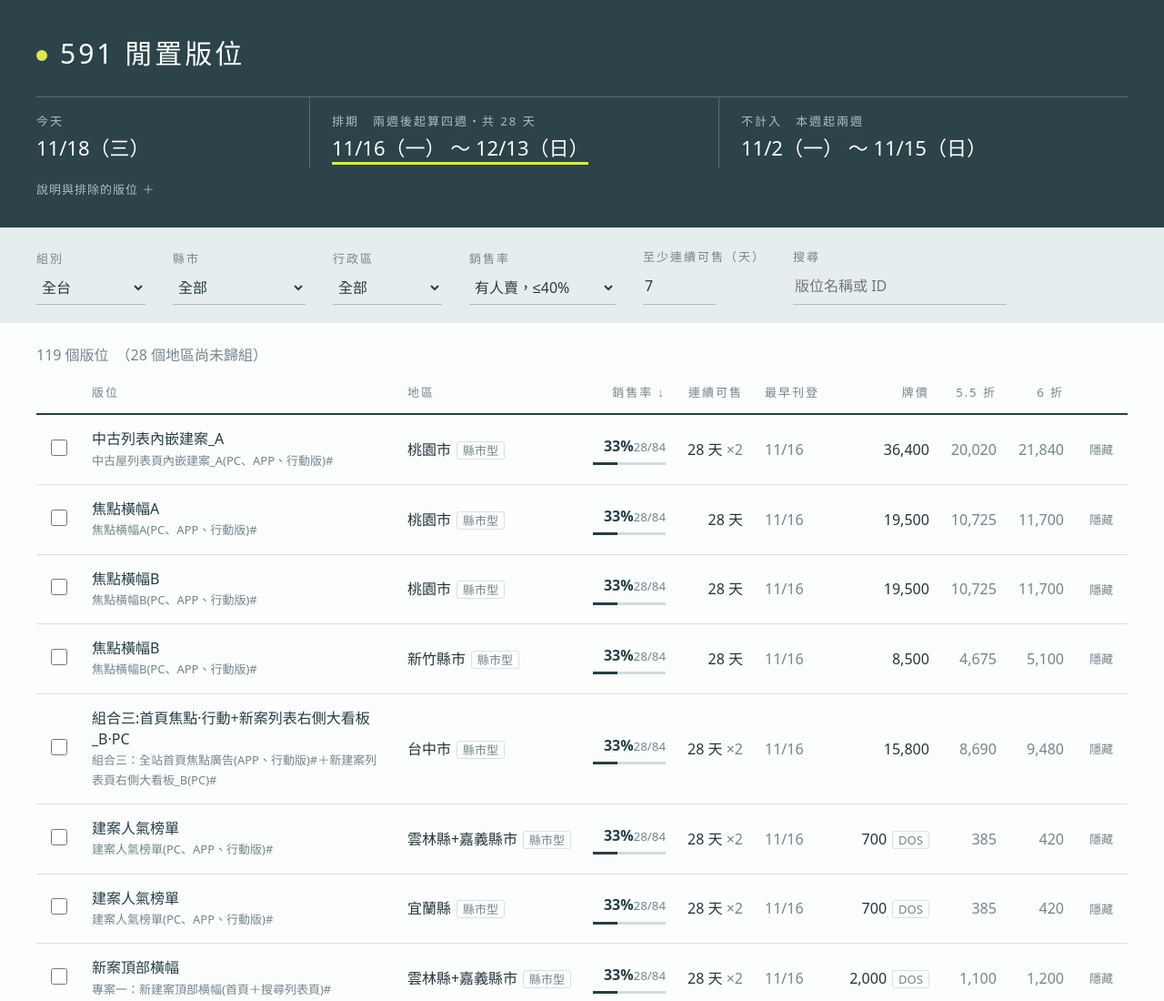
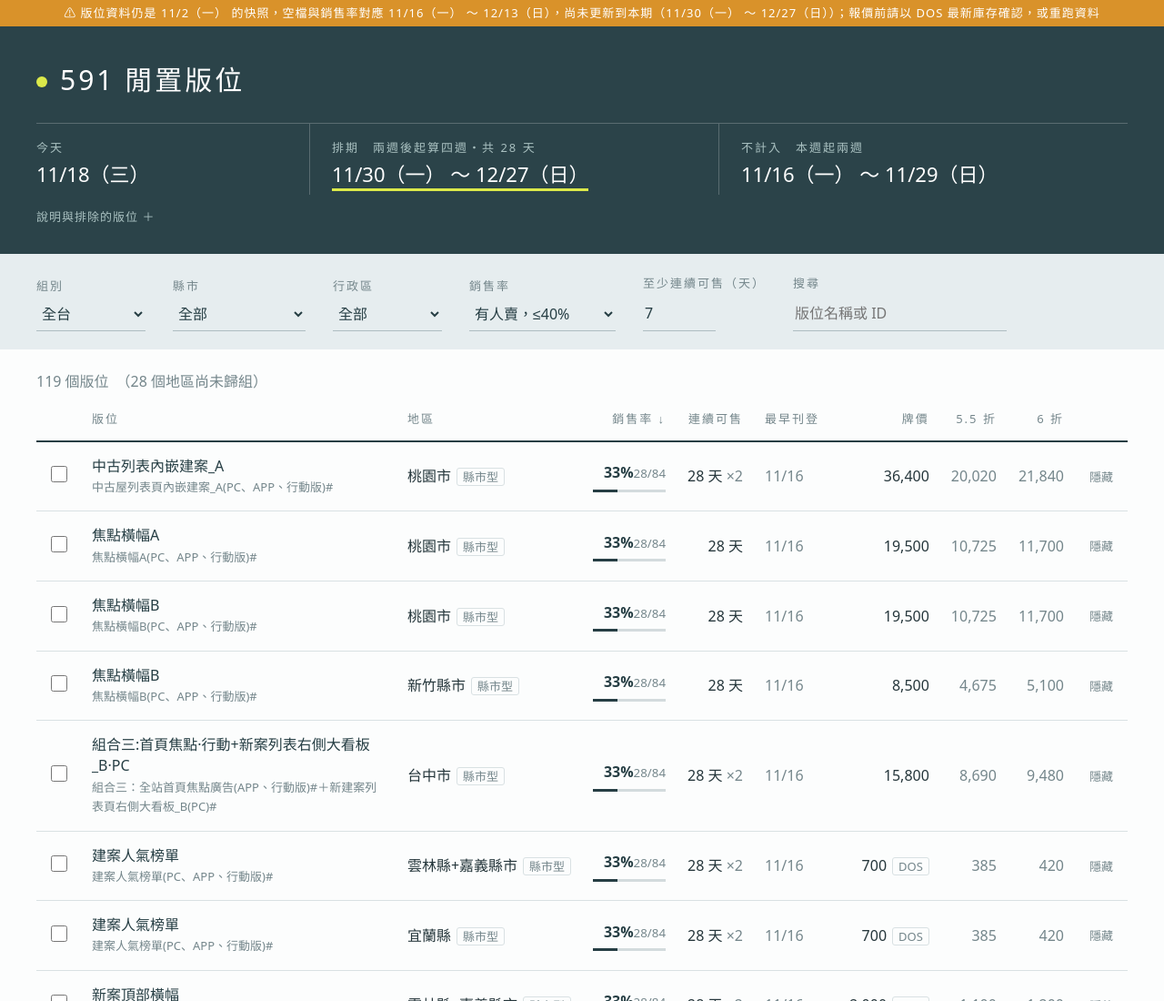
Before and after one commit to godfrey-guo/banner-slots, a plain HTML site: page index.html in a window 1280 px wide. Shown: the top 1100 px of the page at 91% size. Drawn offline with Linux system fonts and the light colour scheme.

Commit message:
日期改依今天推算
日期改依今天推算

```diff
--- a/index.html
+++ b/index.html
@@ -51,6 +51,7 @@ input[type=checkbox]{min-width:0;width:18px;height:18px;accent-color:var(--ink);
 .sum{margin-top:10px;color:var(--mut)}.sum b{color:var(--ink);font-weight:500}.tot{font-size:var(--lg);font-weight:500;color:var(--ink);border-bottom:3px solid var(--lime)}
 .x{cursor:pointer;color:var(--mut)}
 .demo{background:var(--lime);color:var(--ink);font-size:var(--xs);text-align:center;padding:4px 10px;letter-spacing:1px}
+.demo.stale{background:var(--warn);color:#fff}
 .nav{display:flex;gap:26px;margin-top:18px}.nav a{color:#a9c0c0;cursor:pointer;padding-bottom:4px;letter-spacing:2px;border-bottom:3px solid transparent}.nav a.on{color:#fff;border-bottom-color:var(--lime)}
 .sel-head{display:grid;grid-template-columns:1fr 1fr 1fr;gap:0;border-top:2px solid var(--ink);border-bottom:1px solid var(--line);margin:16px 0 10px}
 .sel-head div{padding:14px 20px 12px 0}.sel-head div+div{padding-left:24px;border-left:1px solid var(--line)}
@@ -67,6 +68,7 @@ input[type=checkbox]{min-width:0;width:18px;height:18px;accent-color:var(--ink);
 @media(max-width:760px){.in{padding-inline:16px}.dates{grid-template-columns:1fr}.dates div,.dates div+div{padding:12px 0 4px;border-left:0}.dates div+div{border-top:1px solid rgba(255,255,255,.22)}.tray{padding-inline:16px}.dates b{white-space:normal}}
 </style></head><body>
 <div class="demo" id="demo" hidden>範例資料：數字皆為虛構，僅供測試分享流程</div>
+<div class="demo stale" id="stale" hidden></div>
 <div class="f-head"><div class="in"><h1>591 閒置版位</h1>
 <div class="dates" id="dates"></div>
 <details id="exc"><summary>說明與排除的版位 ＋</summary><div id="excb"></div></details></div></div>
@@ -165,7 +167,12 @@ $("c").onchange=()=>{upDist();draw()};["g","d","run","q"].forEach(i=>$(i).oninpu
 draw();tray();
 // 日期
 const WD="日一二三四五六",fd=d=>`${d.getMonth()+1}/${d.getDate()}（${WD[d.getDay()]}）`,pd=x=>new Date(x+"T00:00:00");
-const today=new Date(),sn=pd(M.snapshot),w0=pd(M.w0),w1=pd(M.w1),ex1=new Date(w0);ex1.setDate(ex1.getDate()-1);const ex0=new Date(w0);ex0.setDate(ex0.getDate()-14);
+const addD=(d,n)=>{const x=new Date(d);x.setDate(x.getDate()+n);return x};
+// 依「今天」推算：本週一起兩週＝開賣期（不計入），第三週週一起四週＝走期
+const today=new Date();today.setHours(0,0,0,0);
+const mon=addD(today,-((today.getDay()+6)%7)),ex0=mon,ex1=addD(mon,13),w0=addD(mon,14),w1=addD(mon,41);
+const sn=pd(M.snapshot),dw0=pd(M.w0),dw1=pd(M.w1);
+if(dw0.getTime()!==w0.getTime()){$("stale").hidden=false;$("stale").textContent=`⚠ 版位資料仍是 ${fd(sn)} 的快照，空檔與銷售率對應 ${fd(dw0)} ～ ${fd(dw1)}，尚未更新到本期（${fd(w0)} ～ ${fd(w1)}）；報價前請以 DOS 最新庫存確認，或重跑資料`}
 $("dates").innerHTML=`<div><small>今天</small><b>${fd(today)}</b></div><div class="on"><small>排期　兩週後起算四週・共 28 天</small><b>${fd(w0)} ～ ${fd(w1)}</b></div><div><small>不計入　本週起兩週</small><b>${fd(ex0)} ～ ${fd(ex1)}</b></div>`;
 if(M.demo)$("demo").hidden=false;
 // 說明
@@ -185,7 +192,6 @@ $("excb").innerHTML=`<b>售賣規則</b><ul>
 <li>你自己隱藏的版位可在列表上方「顯示已隱藏」還原。</li></ul>`;
 
 // ===== 選定日期與複製 =====
-const addD=(d,n)=>{const x=new Date(d);x.setDate(x.getDate()+n);return x};
 const oS=addD(w0,-14),oE=addD(w0,-1),nextD=addD(w1,1);
 const cOrder={台北市:0,新北市:1,桃園市:2,新竹縣市:3,新竹縣:4,新竹市:5,台中市:6,台南市:7,高雄市:8};
 $("tdates").innerHTML=`<div><small>開賣（業務銷售期）</small><b>${fd(oS)} ～ ${fd(oE)}</b></div><div><small>版位走期</small><b>${fd(w0)} ～ ${fd(w1)}</b></div><div class="nx"><small>下一次討論</small><b>${fd(nextD)}</b></div>`;
```
